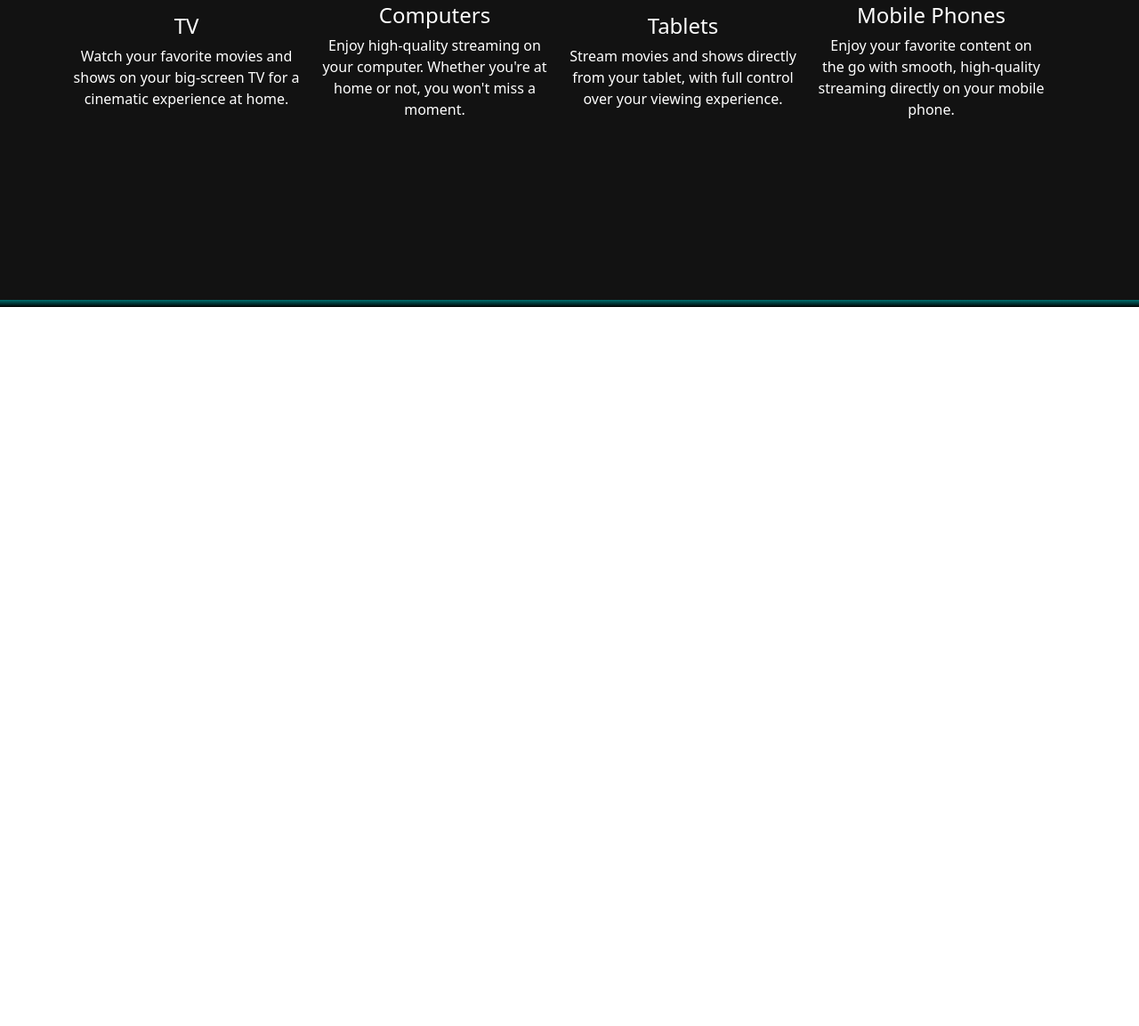
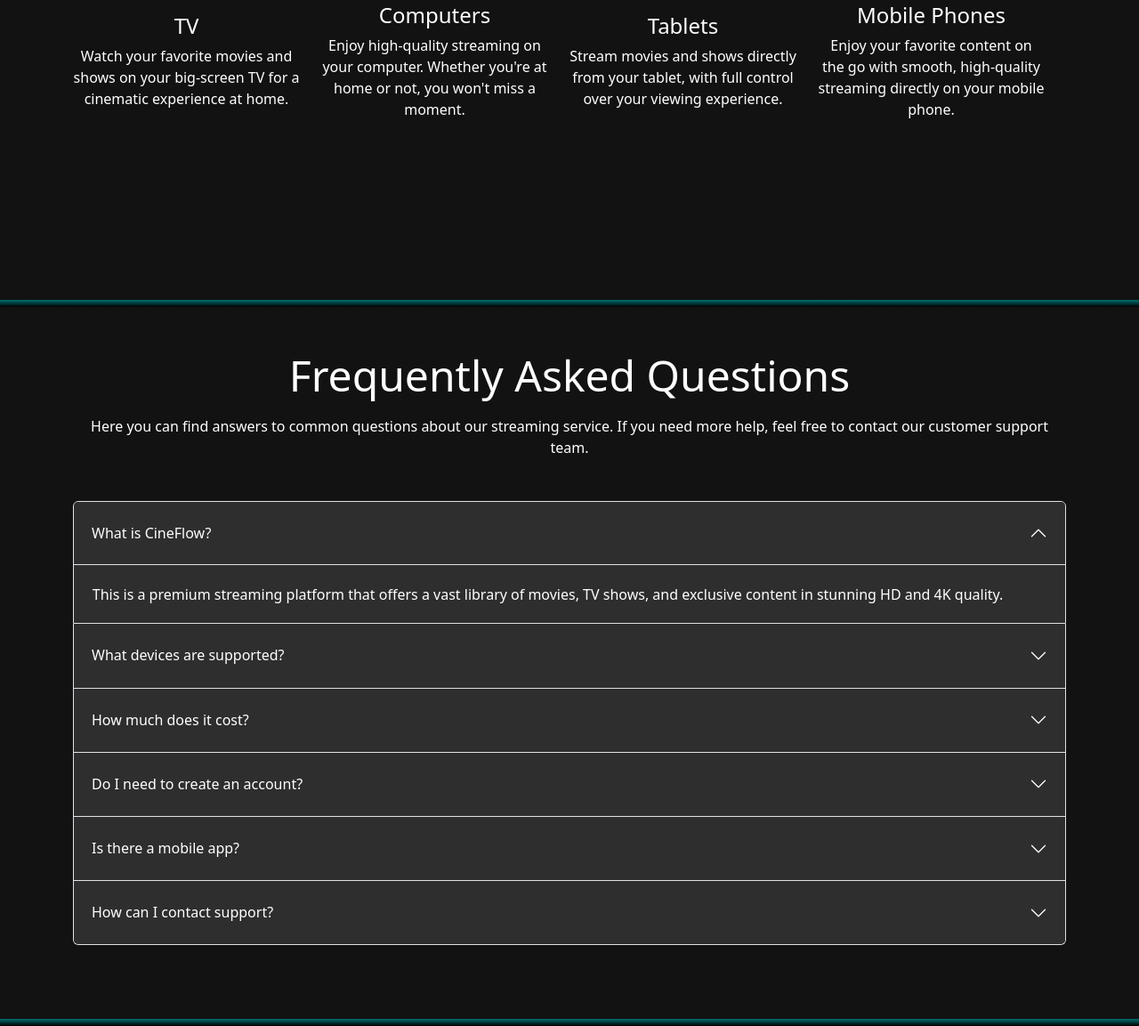
Before and after one commit to tsyevheniia/CineFlow, a website: page index.html in a window 1280 px wide. Shown: the part 1271-2424 px from the top of the page at 89% size. Before the commit the page ends 1616 px from the top, so only its background shows below. Drawn offline with nearby package versions, Linux system fonts and the light colour scheme; files that its build step writes are made by us from their sources.

Commit message:
Added Question Section

```diff
--- a/index.html
+++ b/index.html
@@ -71,7 +71,90 @@
     </div>
 </section>
 <div class="bg1 py-1"></div>
+<section id="questions" class="w-100 h-100 min-vh-100 bg-secondary py-5">
+    <div class="container">
+        <h4 class="text-white display-5 w-100 text-center mb-3">Frequently Asked Questions</h4>
+        <p class="text-white text-center mb-3">Here you can find answers to common questions about our streaming service.
+            If you need more help, feel free to contact our customer support team.</p>
+        <div class="accordion mt-5" id="accordionExample">
+            <div class="accordion-item">
+                <h2 class="accordion-header" id="headingOne">
+                    <button class="accordion-button" type="button" data-bs-toggle="collapse" data-bs-target="#collapseOne" aria-expanded="true" aria-controls="collapseOne">
+                        <span class="text-white">What is CineFlow?</span>
+                    </button>
+                </h2>
+                <div id="collapseOne" class="accordion-collapse collapse show" aria-labelledby="headingOne" data-bs-parent="#accordionExample">
+                    <div class="accordion-body">
+                        <span class="text-white">This is a premium streaming platform that offers a vast library of movies, TV shows, and exclusive content in stunning HD and 4K quality.</span>
+                    </div>
+                </div>
+            </div>
+            <div class="accordion-item">
+                <h2 class="accordion-header" id="headingTwo">
+                    <button class="accordion-button collapsed" type="button" data-bs-toggle="collapse" data-bs-target="#collapseTwo" aria-expanded="false" aria-controls="collapseTwo">
+                       <span class="text-white"> What devices are supported?</span>
+                    </button>
+                </h2>
+                <div id="collapseTwo" class="accordion-collapse collapse" aria-labelledby="headingTwo" data-bs-parent="#accordionExample">
+                    <div class="accordion-body">
+                        <span class="text-white">You can stream on smart TVs, smartphones, tablets, computers. Check our Accessibility Section.</span>
+                    </div>
+                </div>
+            </div>
+            <div class="accordion-item">
+                <h2 class="accordion-header" id="headingThree">
+                    <button class="accordion-button collapsed" type="button" data-bs-toggle="collapse" data-bs-target="#collapseThree" aria-expanded="false" aria-controls="collapseThree">
+                        <span class="text-white">How much does it cost?</span>
+                    </button>
+                </h2>
+                <div id="collapseThree" class="accordion-collapse collapse" aria-labelledby="headingThree" data-bs-parent="#accordionExample">
+                    <div class="accordion-body">
+                        <span class="text-white">Our streaming service is completely free! Enjoy unlimited access to your favorite movies and shows without any charges.</span>
+                    </div>
+                </div>
+            </div>
+            <div class="accordion-item">
+                <h2 class="accordion-header" id="headingFour">
+                    <button class="accordion-button collapsed" type="button" data-bs-toggle="collapse" data-bs-target="#collapseFour" aria-expanded="false" aria-controls="collapseFour">
+                        <span class="text-white"> Do I need to create an account?</span>
+                    </button>
+                </h2>
+                <div id="collapseFour" class="accordion-collapse collapse" aria-labelledby="headingFour" data-bs-parent="#accordionExample">
+                    <div class="accordion-body">
+                        <span class="text-white">Yes, you need to create a free account to start watching. Signing up allows you to save your
+                            favorite shows, track your watch history, and get a personalized experience.</span>
+                    </div>
+                </div>
+            </div>
+            <div class="accordion-item">
+                <h2 class="accordion-header" id="headingSix">
+                    <button class="accordion-button collapsed" type="button" data-bs-toggle="collapse" data-bs-target="#collapseSix" aria-expanded="false" aria-controls="collapseSix">
+                        <span class="text-white"> Is there a mobile app?</span>
+                    </button>
+                </h2>
+                <div id="collapseSix" class="accordion-collapse collapse" aria-labelledby="headingSix" data-bs-parent="#accordionExample">
+                    <div class="accordion-body">
+                        <span class="text-white"> Currently, we offer a web-based experience, but we plan to release a mobile app in the future.</span>
+                    </div>
+                </div>
+            </div>
+            <div class="accordion-item">
+                <h2 class="accordion-header" id="headingFifth">
+                    <button class="accordion-button collapsed" type="button" data-bs-toggle="collapse" data-bs-target="#collapseFifth" aria-expanded="false" aria-controls="collapseFifth">
+                        <span class="text-white">How can I contact support?</span>
+                    </button>
+                </h2>
+                <div id="collapseFifth" class="accordion-collapse collapse" aria-labelledby="headingFifth" data-bs-parent="#accordionExample">
+                    <div class="accordion-body">
+                       <span class="text-white"> If you have any issues or questions, feel free to reach out to us via our Contact Us Section.</span>
+                    </div>
+                </div>
+            </div>
+        </div>
+    </div>
+</section>
+<div class="bg1 py-1"></div>
 <script src="js/script.js"></script>
-<script src="js/bootstrap.js"></script>
+<script src="https://cdn.jsdelivr.net/npm/bootstrap@5.3.0/dist/js/bootstrap.bundle.min.js"></script>
 </body>
 </html>
--- a/js/bootstrap.js
+++ /dev/null
@@ -1,3 +0,0 @@
-
-
-import "bootstrap/dist/js/bootstrap.bundle.min.js";
--- a/js/script.js
+++ b/js/script.js
@@ -3,7 +3,6 @@
 document.addEventListener('scroll',(e)=>{
     const headerHeight = header.offsetHeight;
     if(window.scrollY >=  headerHeight - 150){
-        console.log('scroll')
         navbar.classList.add('bg-dark');
     }
     else {
--- a/scss/bootstrap.scss
+++ b/scss/bootstrap.scss
@@ -1,3 +1,10 @@
 $primary:#006f6f;
 $secondary: #121212;
+$body-bg:#2E2E2E;
+$primary-bg-subtle:#2E2E2E;
+$body-color:#fff;
+$primary-text-emphasis:#fff;
+$accordion-body-padding-y:1.3rem;
+$accordion-body-padding-x:1.3rem;
+$accordion-button-padding-y:1.6rem;
 @import "../node_modules/bootstrap/scss/bootstrap";
```
